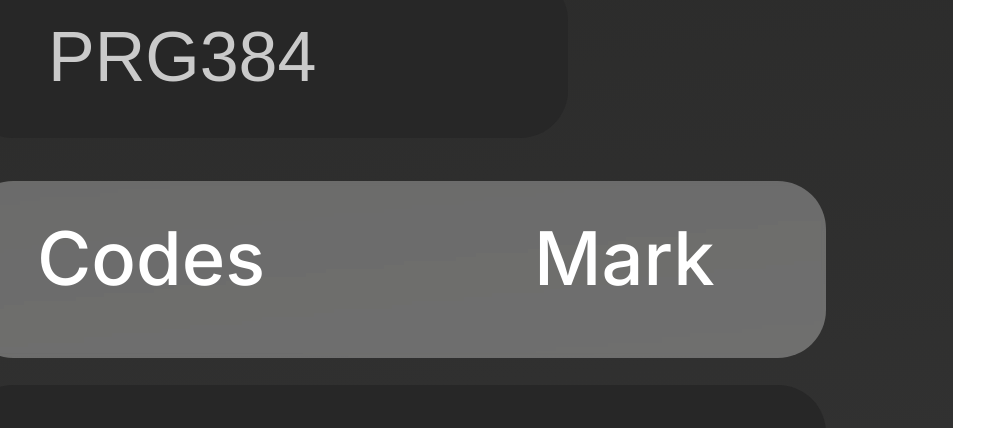
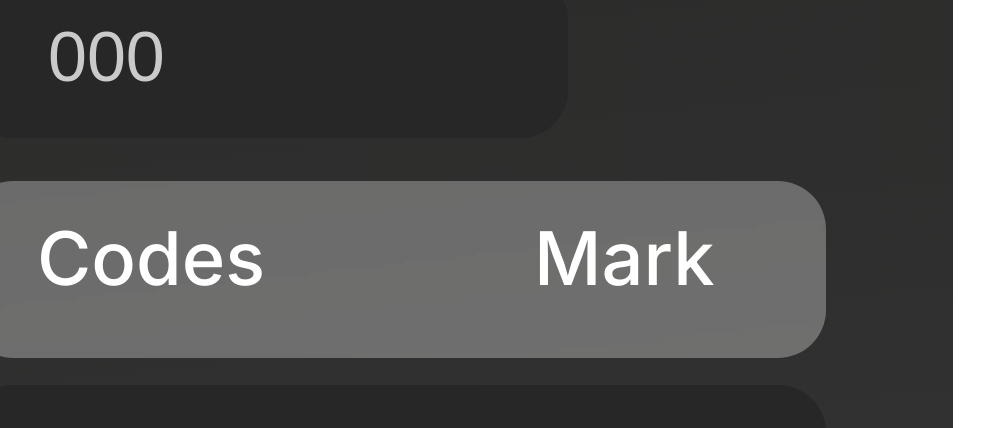
Before and after one commit to favasee/sarp2, a plain HTML site: page index.html in a window 1280 px wide. Shown: the part 672-1100 px from the top of the page, without its empty margins (137-1121 px from the left). Drawn offline with nearby package versions, Linux system fonts and the light colour scheme.

Commit message:
Update index.html

```diff
--- a/index.html
+++ b/index.html
@@ -64,7 +64,7 @@
         </div>
         <form id="submit-form" action="">
         <div class="c-104-1-52" id="id-9365">
-          <span class="c-104-1-52-0"><input type="text" name="program code" class="input" placeholder="PRG384"
+          <span class="c-104-1-52-0"><input type="text" name="program code" class="input" placeholder="000"
             required></span>
         </div>
         <div class="c-20-1-920" id="id-9375">
```
